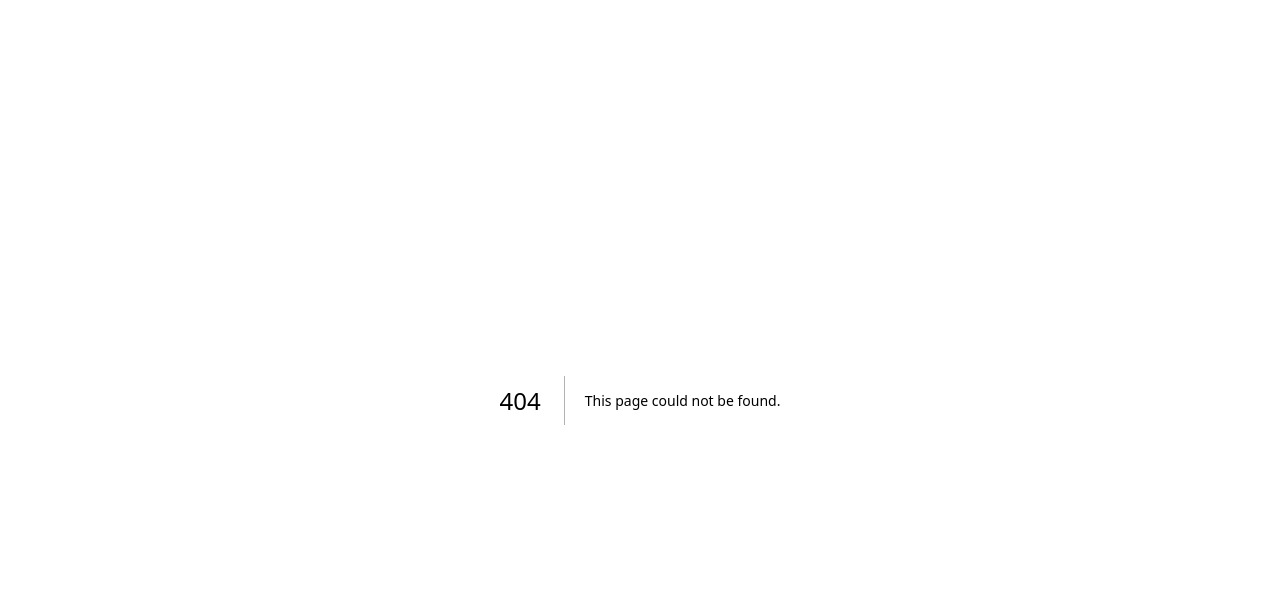
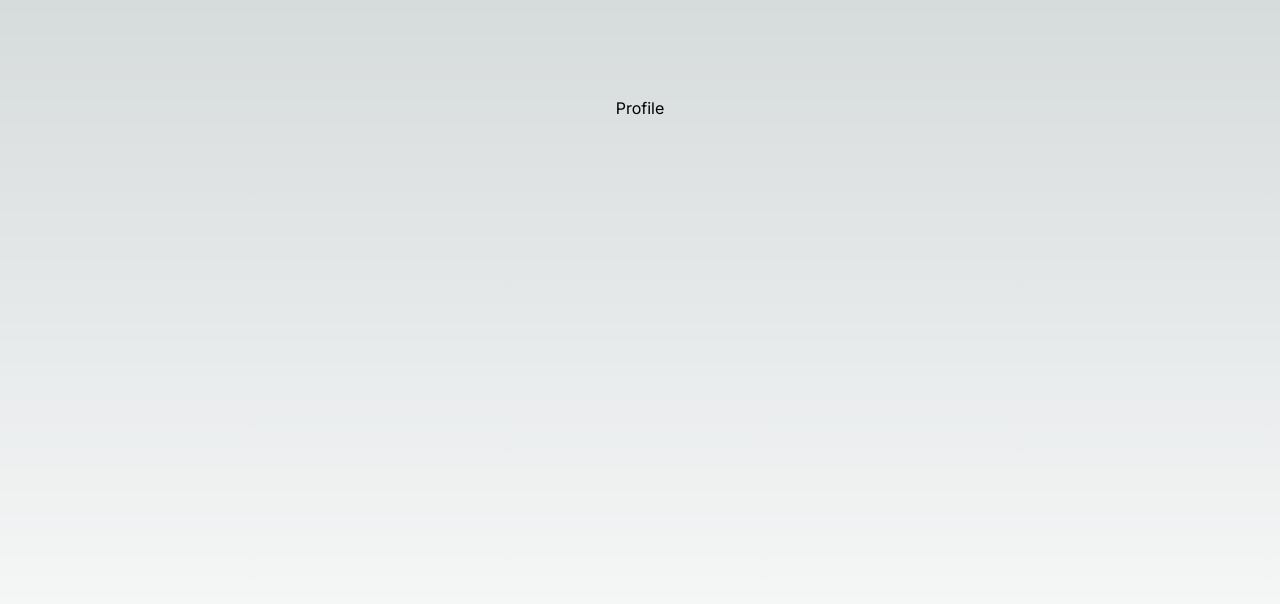
Before and after one commit to Weeksly1312/NextJs-Course, a Next.js app: page /Profile in a window 1280 px wide. Before the commit this address had no page. Shown: the top 604 px of the page. Built offline with nearby package versions, Linux system fonts and the light colour scheme.

Commit message:
add Profile route page

```diff
--- /dev/null
+++ b/src/app/Profile/page.tsx
@@ -0,0 +1,9 @@
+import Image from "next/image";
+
+export default function Profile() {
+  return (
+    <main className="flex min-h-screen flex-col items-center justify-between p-24">
+      Profile
+    </main>
+  );
+}
```
